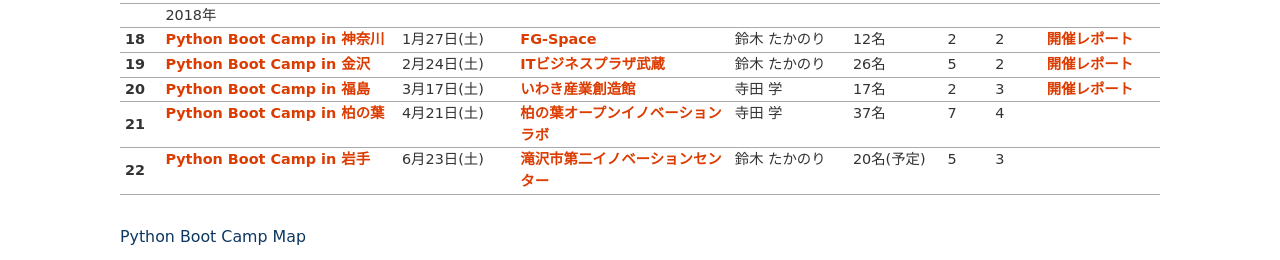
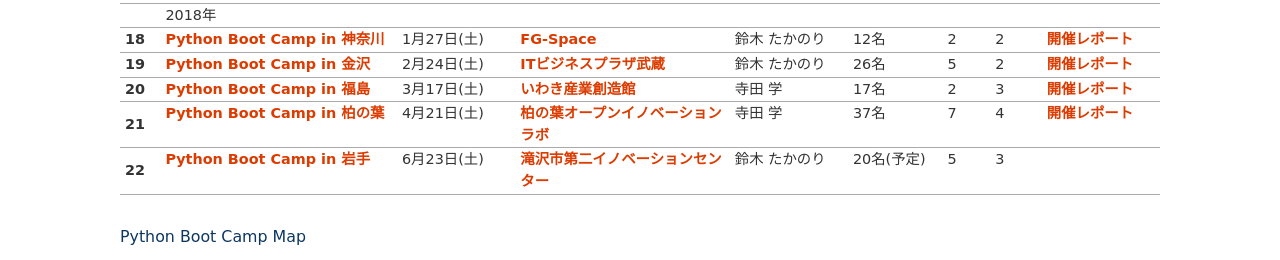
Before and after one commit to pyconjp/www.pycon.jp, a Sphinx documentation site: the page built from source/support/bootcamp.rst, in a window 1280 px wide and 900 px high, scrolled down 2189 px, cut to the strip 155-415 px from the top of the window. Built offline with Sphinx 7.4.7, drawn with Linux system fonts in a browser that asks for light colours.

Commit message:
add pycamp kashiwanoha report

```diff
--- a/source/support/bootcamp.rst
+++ b/source/support/bootcamp.rst
@@ -308,7 +308,7 @@
      - 37名
      - 7
      - 4
-     -
+     - `開催レポート <http://pyconjp.blogspot.com/2018/06/pycamp-in-kashiwanoha-report.html>`__
    * - 22
      - `Python Boot Camp in 岩手 <https://pyconjp.connpass.com/event/86461/>`_
      - 6月23日(土)
```
